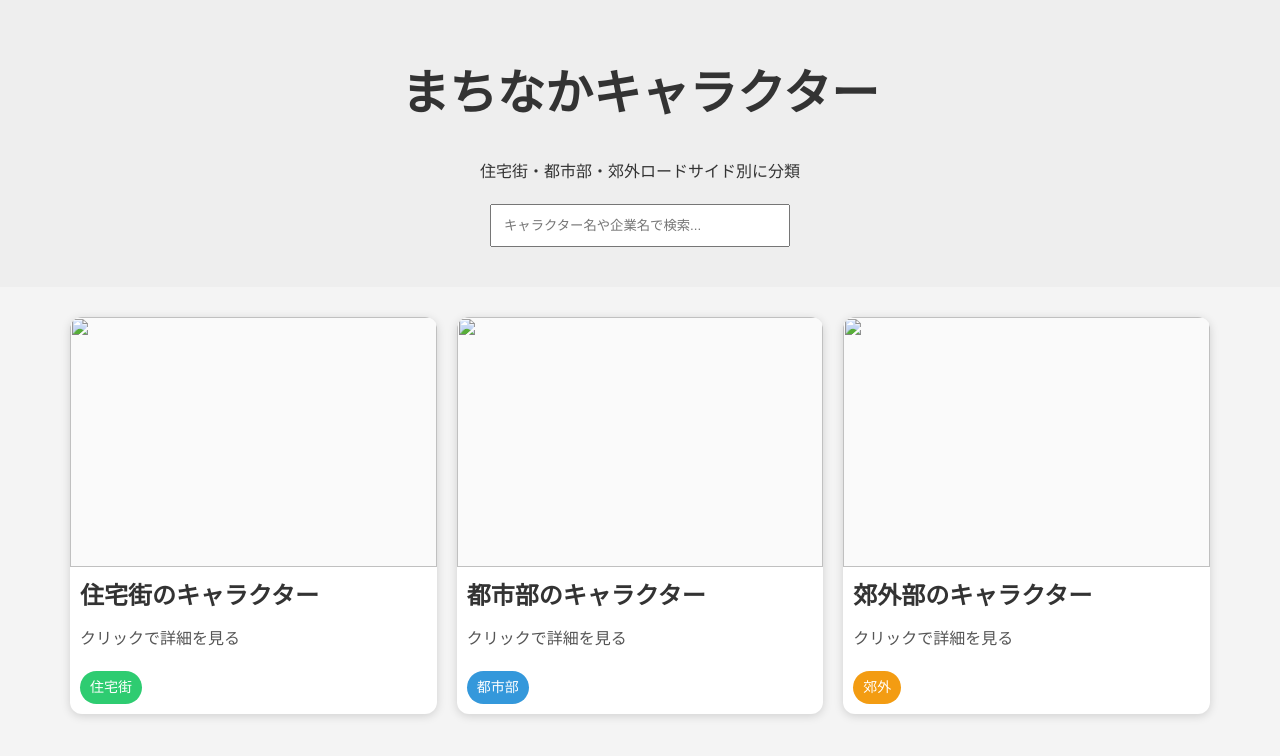
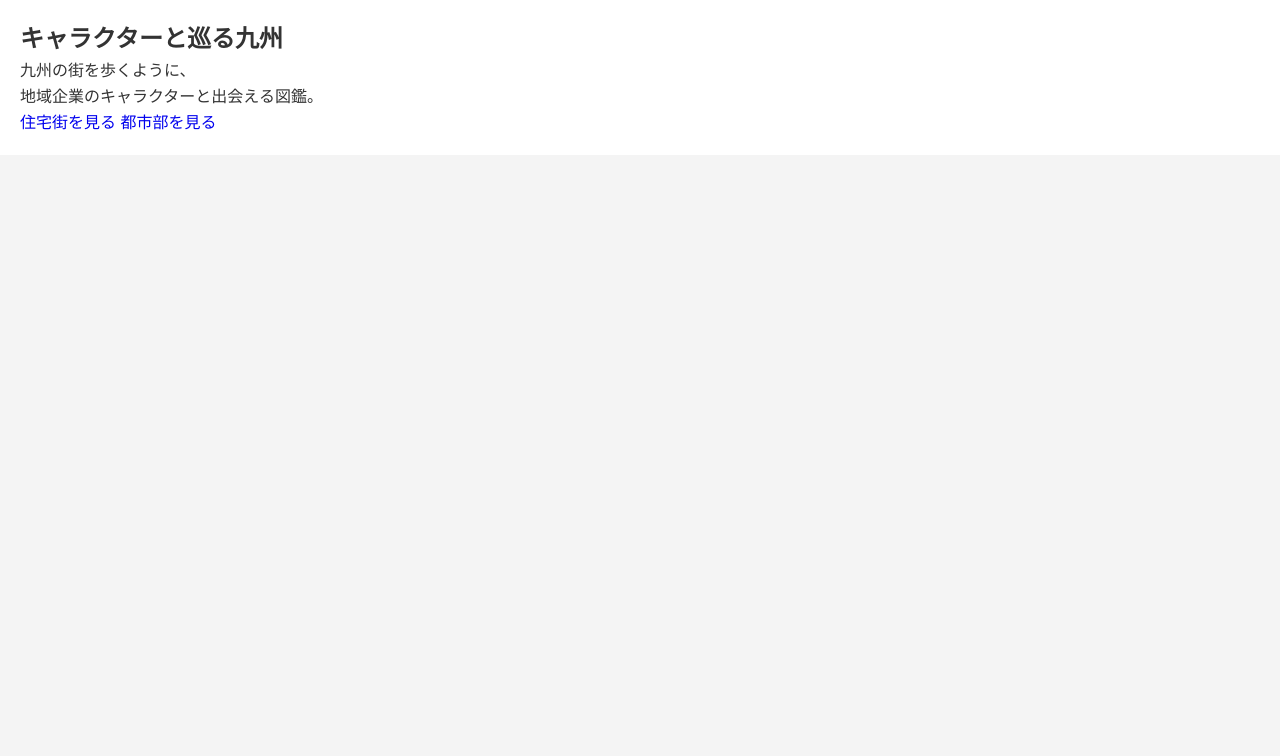
Before and after one commit to TTTatere/machi-charactarlogo, a plain HTML site: page index.html in a window 1280 px wide. Drawn offline with Linux system fonts and the light colour scheme.

Commit message:
Update index.html

```diff
--- a/index.html
+++ b/index.html
@@ -3,48 +3,26 @@
 <head>
     <meta charset="UTF-8">
     <meta name="viewport" content="width=device-width, initial-scale=1.0">
-    <title>まちなかキャラクター</title>
+    <title>キャラクターと巡る九州</title>
     <link rel="stylesheet" href="style.css">
 </head>
 <body>
 
-<header>
-    <h1>まちなかキャラクター</h1>
-    <p>住宅街・都市部・郊外ロードサイド別に分類</p>
+<section class="hero">
 
-    <input
-        type="text"
-        id="searchBox"
-        placeholder="キャラクター名や企業名で検索..."
-    >
-</header>
+    <h1>キャラクターと巡る九州</h1>
 
-<main id="gallery">
+    <p>
+        九州の街を歩くように、<br>
+        地域企業のキャラクターと出会える図鑑。
+    </p>
 
-    <div class="card residential">
-        <img src="images/peko.jpg" alt="">
-        <h2>住宅街のキャラクター</h2>
-        <p>クリックで詳細を見る</p>
-        <span class="tag residential-tag">住宅街</span>
+    <div class="button-area">
+        <a href="residential.html" class="btn">住宅街を見る</a>
+        <a href="city.html" class="btn">都市部を見る</a>
     </div>
 
-    <div class="card urban">
-        <img src="images/colonel.jpg" alt="">
-        <h2>都市部のキャラクター</h2>
-        <p>クリックで詳細を見る</p>
-        <span class="tag urban-tag">都市部</span>
-    </div>
-
-    <div class="card roadside">
-        <img src="images/yellowhat.jpg" alt="">
-        <h2>郊外部のキャラクター</h2>
-        <p>クリックで詳細を見る</p>
-        <span class="tag roadside-tag">郊外</span>
-    </div>
-
-</main>
-
-<script src="script.js"></script>
+</section>
 
 </body>
 </html>
```
